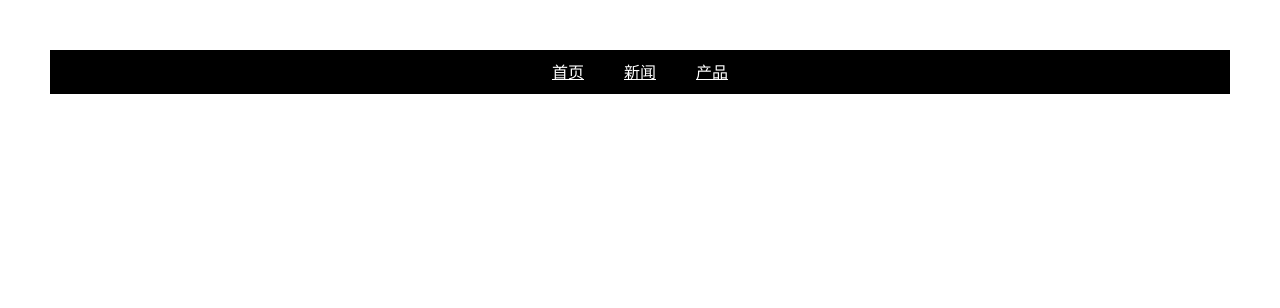
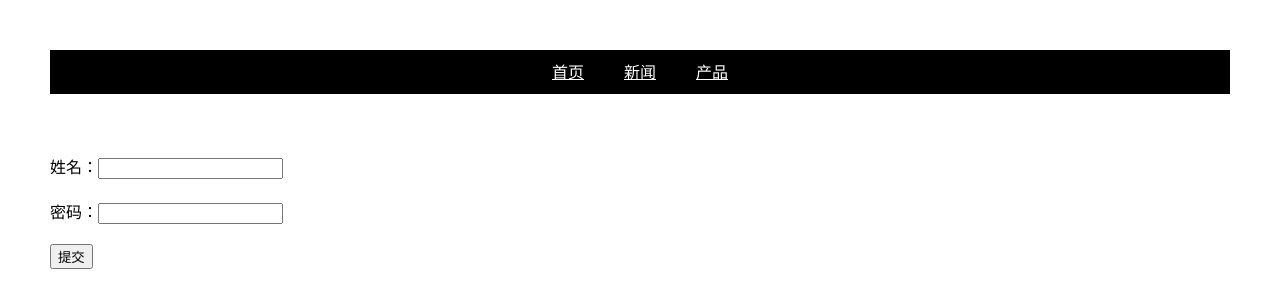
Before and after one commit to kdyzm/react-lesson, a React (Create React App) app: page /login in a window 1280 px wide. Shown: the top 308 px of the page. Built offline with nearby package versions, Linux system fonts and the light colour scheme.

Commit message:
重定向

```diff
--- a/src/App.js
+++ b/src/App.js
@@ -9,6 +9,7 @@ import { BrowserRouter as Router, Route, Link } from "react-router-dom";
 import './assets/css/index.css';
 import './assets/css/Common.css';
 import ProductDetail from './components/router-demo/ProductDetail';
+import Login from './components/router-demo/Login';
 
 function App() {
   return (
@@ -28,6 +29,7 @@ function App() {
         <Route path="/product" component={Product}/>
         <Route path="/news-detail/:id" component={NewsDetail}/>
         <Route path="/product-detail" component={ProductDetail}/>
+        <Route path="/login" component={Login}/>
       </div>
     </Router>
   );
--- a/src/components/router-demo/Home.js
+++ b/src/components/router-demo/Home.js
@@ -1,4 +1,5 @@
 import React, { Component } from 'react';
+import { Link } from 'react-router-dom';
 
 class Home extends Component {
     constructor(props) {
@@ -11,6 +12,8 @@ class Home extends Component {
         return (
             <div>
                 <h2>{this.state.title}</h2>
+                <hr/>
+                <button><Link to="/login">跳转到登录页面</Link></button>
             </div>
         );
     }
--- /dev/null
+++ b/src/components/router-demo/Login.js
@@ -0,0 +1,46 @@
+import React, { Component } from 'react';
+import {Redirect} from 'react-router-dom';
+
+
+class Login extends Component {
+    constructor(props) {
+        super(props);
+        this.state = {
+            loginFlag: false
+         };
+    }
+
+    submit=(e)=>{
+        e.preventDefault();
+        var name=this.refs.name.value;
+        var password=this.refs.password.value;
+
+        if(name==="admin" && password ==="123"){
+            //跳转首页
+            this.setState({
+                loginFlag: true
+            })
+        }else{
+            alert("账号或者密码错误");
+        }
+
+    }
+    render() {
+        if(this.state.loginFlag){
+            return <Redirect to="/"/>
+        }
+        return (
+            <div>
+                <form onSubmit={this.submit}>
+                    姓名：<input ref="name"/><br/><br/>
+
+                    密码：<input ref="password"/>
+                    <br/><br/>
+                    <input type="submit" value="提交"/>
+                </form>
+            </div>
+        );
+    }
+}
+
+export default Login;
```
